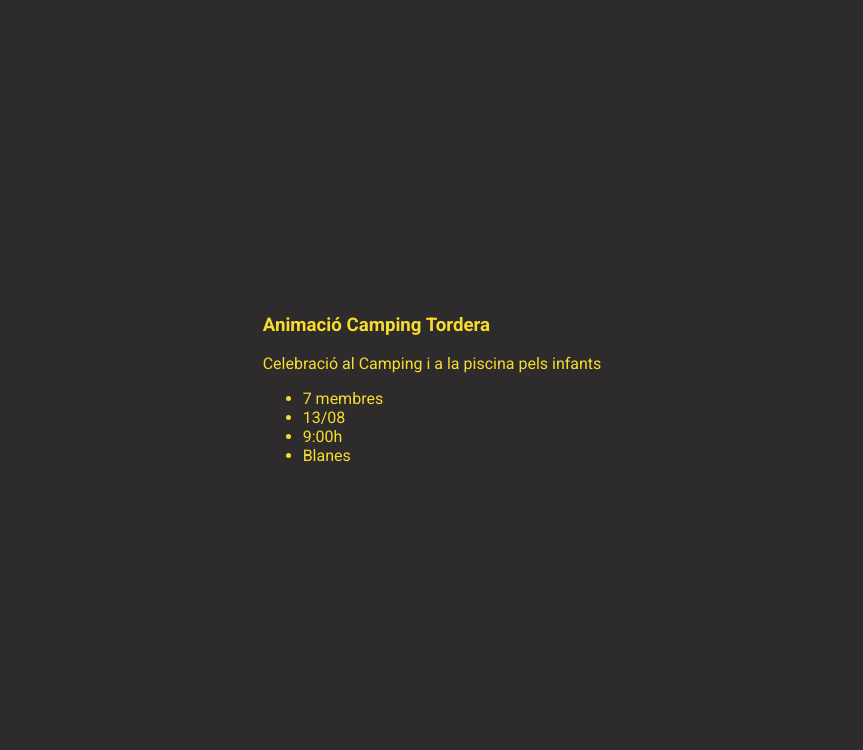
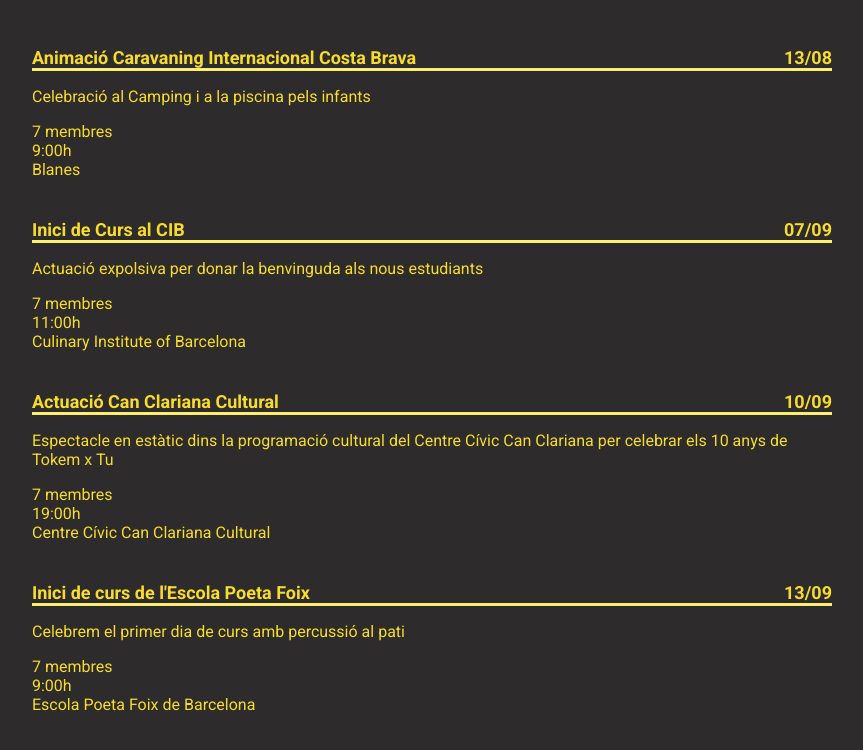
Before and after one commit to paulaCatalan/percussion-group-info-website, a plain HTML site: page client/calendar/calendar.html in a window 1280 px wide. Shown: the whole page, without its empty margins (208-1071 px from the left). Drawn offline with Linux system fonts and the light colour scheme; a web font is replaced by a local one.

Commit message:
Basic calendar events styling - paula

```diff
--- a/client/calendar/calendar.css
+++ b/client/calendar/calendar.css
@@ -1,8 +1,27 @@
 .event {
-    max-width: 500px;
+    max-width: 800px;
     margin-bottom: 40px;
+    position: relative;
 }
 
-.event h3 {
+.title-line {
     font-weight: bold;
+    font-size: 18px;
+    border-bottom: 3px solid #ffee70;
 }
+
+#big-date {
+    text-align: right;
+    float: right;
+}
+
+.eventList {
+    width: 800px;
+    overflow-x: scroll;
+}
+
+.event-details {
+    list-style-type: none;
+    padding-left:0;
+
+}
--- a/client/calendar/calendar.js
+++ b/client/calendar/calendar.js
@@ -10,9 +10,9 @@
 fetchEventsJSON().then(events => {
     events.forEach((event) => {
         if ( event.timestamp >= Math.floor(Date.now() / 1000)){
-            eventList.innerHTML += '<div class="event">' + '<h3>' + event.title + '</h3>' +
+            eventList.innerHTML += '<div class="event">' + '<div class="title-line"' + '<a>' + event.title + '</a>' + '<a id="big-date"> ' + event.date + '</a>' + '</div>' +
         '<p>' + event.description + '</p>' +
-        '<ul>' + '<li>' + event.members + ' membres' + '</li>' + '<li>' + event.date + '</li>' + '<li>' + event.time + '</li>' + '<li>' + event.location + '</li>' + '</ul>' + '</div>'
+        '<ul class="event-details">' + '<li>' + event.members + ' membres' + '</li>' + '<li>' + event.time + '</li>' + '<li>' + event.location + '</li>' + '</ul>' + '</div>'
         }
 
     })
--- a/client/db/events.json
+++ b/client/db/events.json
@@ -1,12 +1,39 @@
 [
     {
-        "title": "Animació Camping Tordera",
+        "title": "Animació Caravaning Internacional Costa Brava",
         "description": "Celebració al Camping i a la piscina pels infants",
         "date": "13/08",
         "time": "9:00h",
         "location": "Blanes",
         "members": 7,
         "timestamp": 1628838000
+    },
+    {
+        "title": "Inici de Curs al CIB",
+        "description": "Actuació expolsiva per donar la benvinguda als nous estudiants",
+        "date": "07/09",
+        "time": "11:00h",
+        "location": "Culinary Institute of Barcelona",
+        "members": 7,
+        "timestamp": 1631005200
+    },
+    {
+        "title": "Actuació Can Clariana Cultural",
+        "description": "Espectacle en estàtic dins la programació cultural del Centre Cívic Can Clariana per celebrar els 10 anys de Tokem x Tu",
+        "date": "10/09",
+        "time": "19:00h",
+        "location": "Centre Cívic Can Clariana Cultural",
+        "members": 7,
+        "timestamp": 1631293200
+    },
+    {
+        "title": "Inici de curs de l'Escola Poeta Foix",
+        "description": "Celebrem el primer dia de curs amb percussió al pati",
+        "date": "13/09",
+        "time": "9:00h",
+        "location": "Escola Poeta Foix de Barcelona",
+        "members": 7,
+        "timestamp": 1631516400
     },
     {
         "title": "Past event",
```
Also changed, not shown: README.md.
